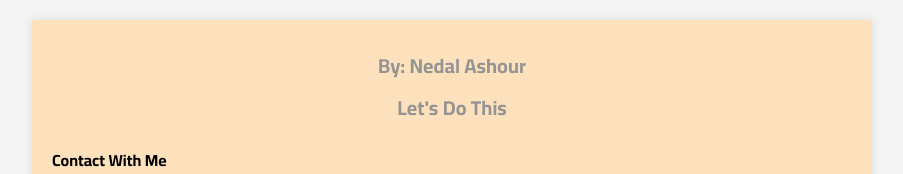
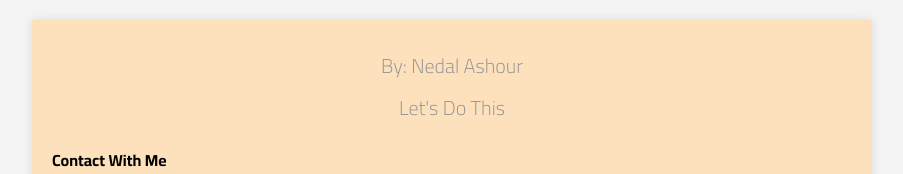
Before and after one commit to 0onedal/programming, a plain HTML site: page index.html in a window 1280 px wide. Shown: the top 174 px of the page, without its empty margins (188-1091 px from the left). Drawn offline with Linux system fonts and the light colour scheme.

Commit message:
Update styles.css

```diff
--- a/styles.css
+++ b/styles.css
@@ -14,7 +14,7 @@ body {
 }
 
 .container #qute {
-    font-weight: bold;
+    font-weight: 300;
     text-align: center;
     font-size: 20px;
     color: #949494;
```
